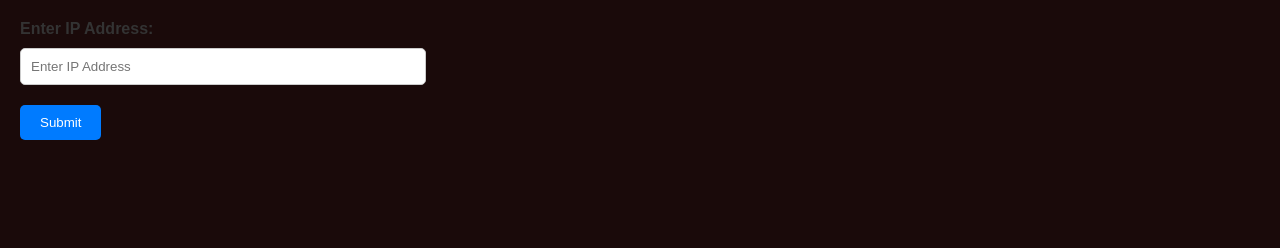
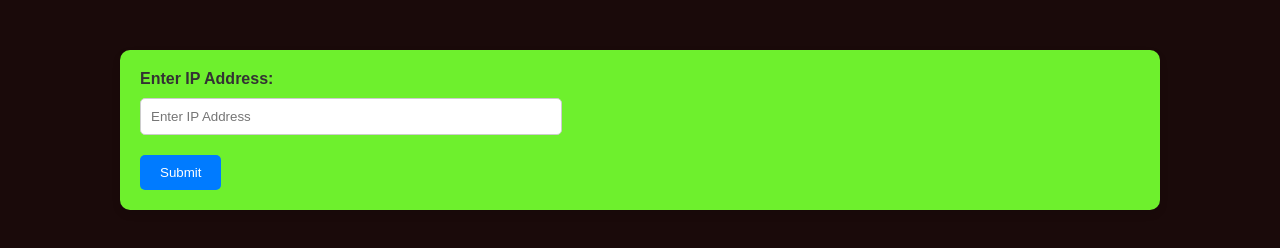
Before and after one commit to Joseph-Njoro/100daysofALXSE, a plain HTML site: page info/index.html in a window 1280 px wide. Drawn offline with nearby package versions, Linux system fonts and the light colour scheme.

Commit message:
trail failed

```diff
--- a/info/index.html
+++ b/info/index.html
@@ -14,8 +14,9 @@
             <input type="text" id="ip-address" placeholder="Enter IP Address">
             <button id="submit-btn">Submit</button>
         </div>
-        <div id="map" class="map"></div>
+        <div id="ip-info" class="info-container"></div>
     </div>
+    <div id="map" class="map"></div>
 
     <script src="https://unpkg.com/leaflet/dist/leaflet.js"></script>
     <script src="https://cdn.jsdelivr.net/npm/leaflet@1.7.1/dist/leaflet.js"></script>
--- a/info/styles.css
+++ b/info/styles.css
@@ -5,22 +5,25 @@ body {
     background-color: #1a0a0a; /* Less bright background color */
     margin: 0;
     padding: 0;
-    overflow: hidden; /* Prevent horizontal scrollbar */
 }
 
 .container {
     display: flex;
-    height: 100vh; /* Make the container full height of the viewport */
+    max-width: 1000px;
+    margin: 50px auto;
+    padding: 20px;
+    background-color: #6ef02d;
+    border-radius: 10px;
+    box-shadow: 0 4px 8px rgba(0, 0, 0, 0.1);
 }
 
 .input-container {
-    flex: 0 0 30%; /* 30% width for the input container */
-    padding: 20px;
+    flex: 0 0 40%; /* 40% width for the input container */
+    padding-right: 10px; /* Add some space between input and map */
 }
 
-.map {
+.info-container {
     flex: 1; /* Take up remaining space */
-    height: 100%; /* Make the map container full height of the container */
 }
 
 label {
@@ -51,6 +54,12 @@ button:hover {
     background-color: #0056b3;
 }
 
+#ip-info {
+    margin-top: 20px;
+}
+
 .map {
-    height: 100%;
+    height: 500px; /* Set a fixed height for the map */
+    width: 100%; /* Occupy entire width */
+    margin-top: 20px;
 }
```
